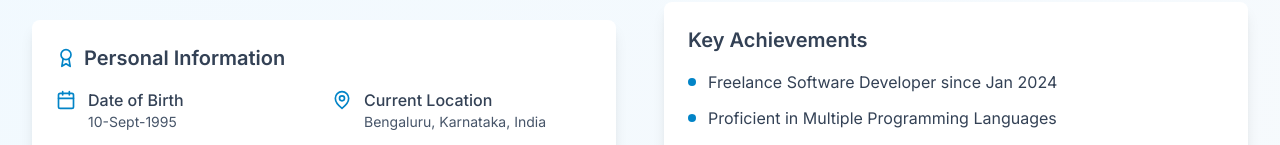
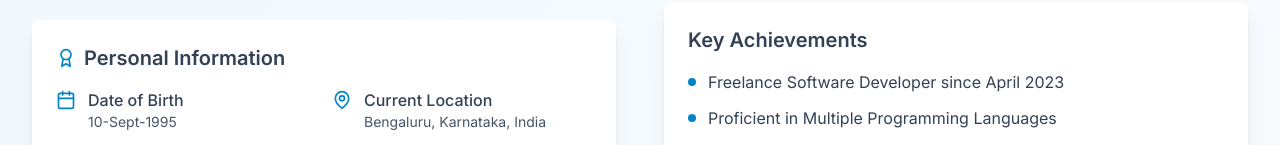
Before and after one commit to grajat510/rajat-portfolio, a Next.js app: page / in a window 1280 px wide. Shown: the part 648-793 px from the top of the page. Built offline with nearby package versions, Linux system fonts and the light colour scheme.

Commit message:
Update package-lock.json and modify CodingSkills and HeroSection components: removed unused dependencies, updated freelance experience periods, and corrected freelance start date in HeroSection for accuracy.

```diff
--- a/components/CodingSkills.tsx
+++ b/components/CodingSkills.tsx
@@ -71,7 +71,7 @@ const CodingSkills = () => {
   const freelanceExperience = [
     {
       company: 'Proqly',
-      period: 'Jan 2024 - Present',
+      period: 'Jan 2024 - Jun 2025',
       role: 'Full Stack Developer',
       project: 'MyContactBoss CRM Platform',
       description: 'Developed a comprehensive Customer Relationship Management system featuring advanced contact management, lead tracking, and automated workflow capabilities for enhanced business productivity.',
@@ -100,7 +100,7 @@ const CodingSkills = () => {
         'Optimized database queries resulting in 40% faster load times',
         'Created RESTful APIs for seamless data integration'
       ],
-      status: 'In Progress'
+      status: 'Completed'
     },
     {
       company: 'Ivanooo',
@@ -124,7 +124,7 @@ const CodingSkills = () => {
         'Created seamless checkout process with multiple payment integrations',
         'Optimized site performance achieving 95+ Lighthouse scores'
       ],
-      status: 'Completed'
+      status: 'In Progress'
     }
   ]
 
--- a/components/HeroSection.tsx
+++ b/components/HeroSection.tsx
@@ -13,7 +13,7 @@ const HeroSection = () => {
   ]
 
   const achievements = [
-    'Freelance Software Developer since Jan 2024',
+    'Freelance Software Developer since April 2023',
     'Proficient in Multiple Programming Languages',
     '6 Years of Mechanical Engineering Experience',
     'Expert in CAD and Manufacturing Software',
```
Also changed, not shown: 1 other file (tests, documents, lock files or other folders).
